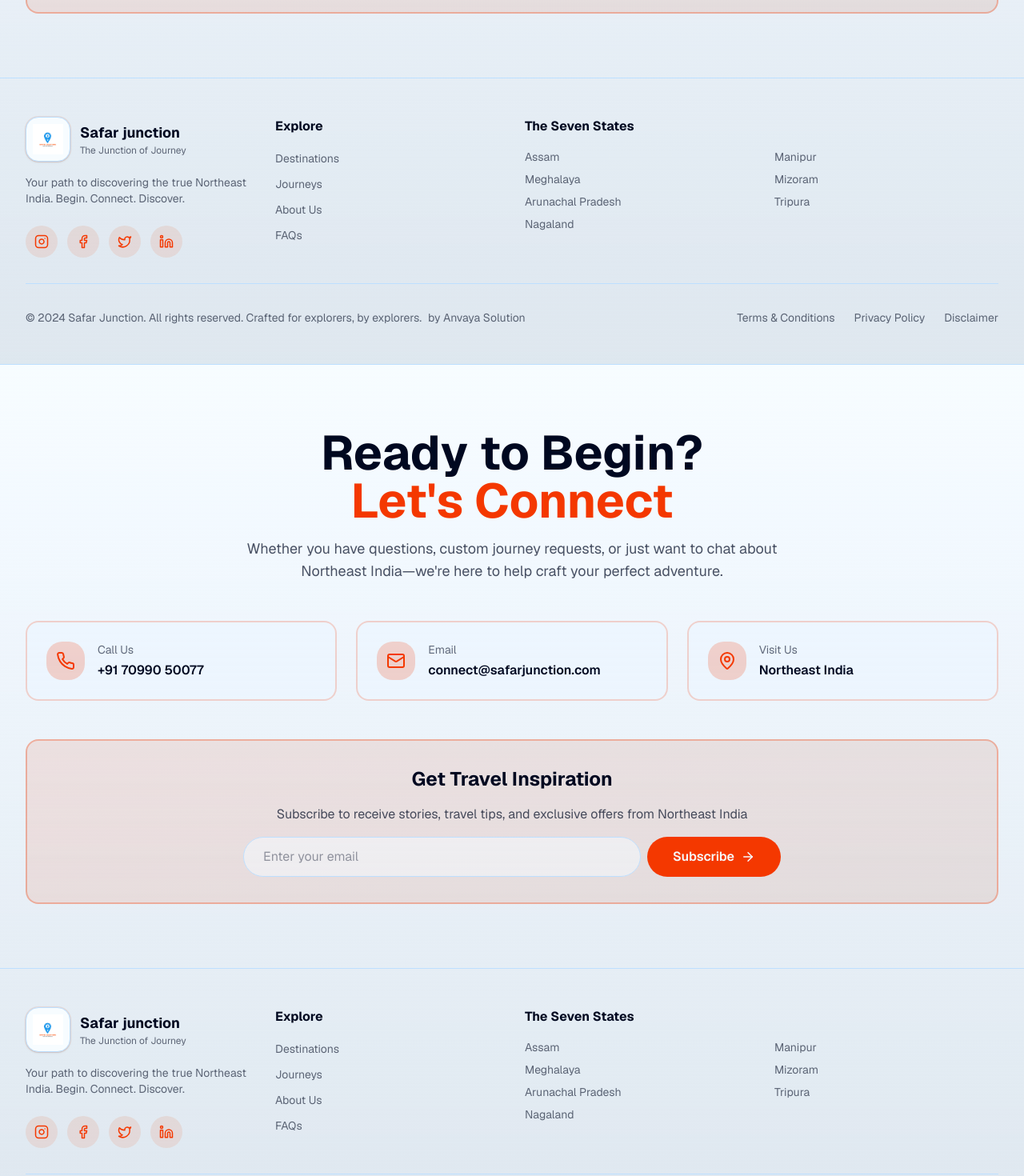
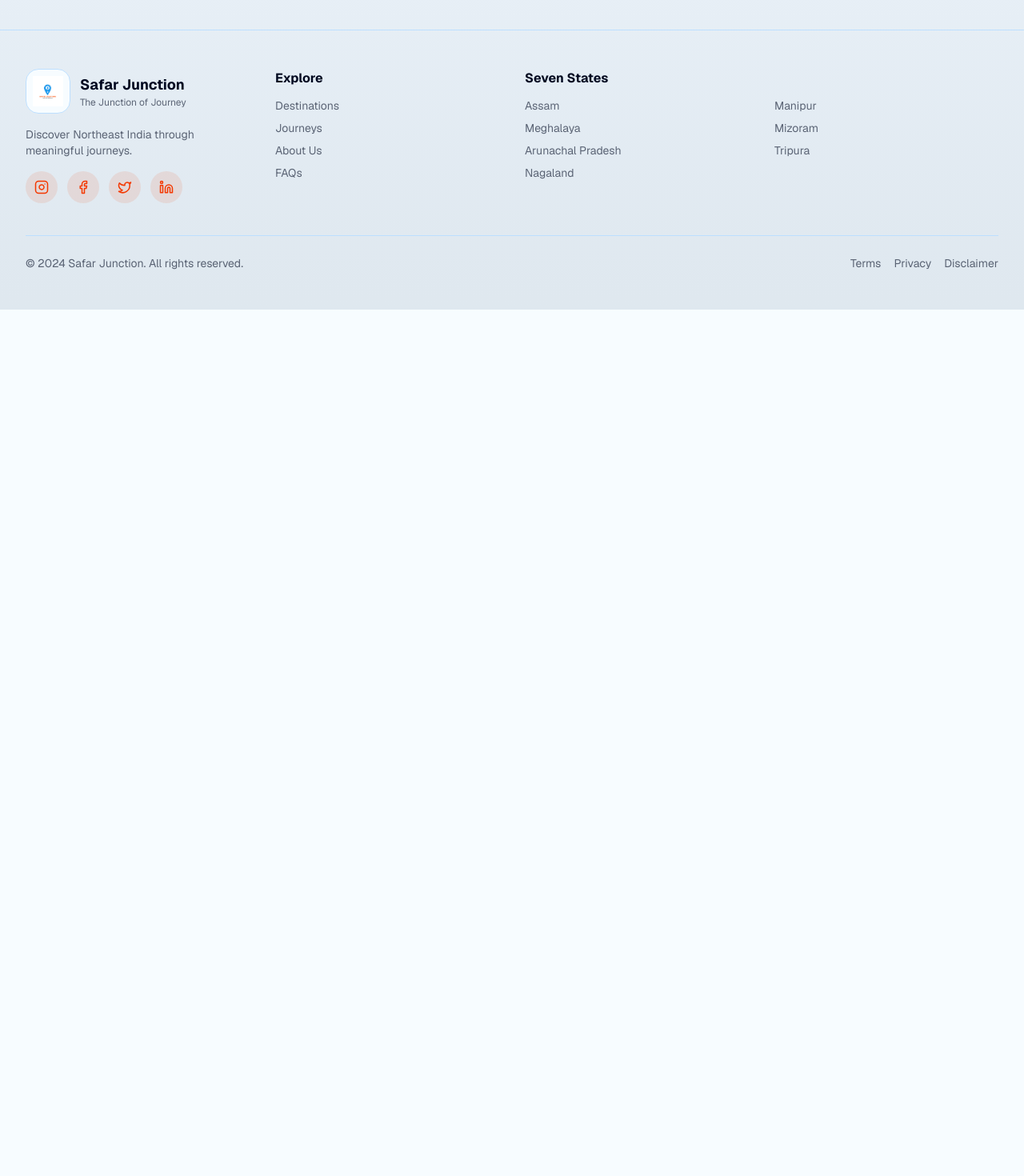
Before and after one commit to nayanjyotigogoi/safarjunction, a Next.js app: page /journeys/1 in a window 1280 px wide. Shown: the part 3740-5210 px from the top of the page at 80% size. After the commit the page ends 4127 px from the top, so only its background shows below. Built offline with nearby package versions, Linux system fonts and the light colour scheme.

Commit message:
footer issue fixed

```diff
--- a/app/about/page.tsx
+++ b/app/about/page.tsx
@@ -1,5 +1,5 @@
 import Header from '@/components/Header'
-import Footer from '@/components/Footer'
+
 import Image from "next/image"
 
 import { Heart, Globe, Users, Lightbulb } from 'lucide-react'
@@ -284,7 +284,7 @@ export default function AboutPage() {
           </div>
         </section>
       </main>
-      <Footer />
+
     </div>
   )
 }
--- a/app/contact/page.tsx
+++ b/app/contact/page.tsx
@@ -4,7 +4,7 @@ import React from "react"
 
 import { useState } from 'react'
 import Header from '@/components/Header'
-import Footer from '@/components/Footer'
+
 import { Mail, Phone, MapPin, Send, CheckCircle } from 'lucide-react'
 
 export default function ContactPage() {
@@ -383,7 +383,7 @@ const handleSubmit = async (e: React.FormEvent<HTMLFormElement>) => {
           </div>
         </section>
       </main>
-      <Footer />
+
     </div>
   )
 }
--- a/app/destinations/[id]/page.tsx
+++ b/app/destinations/[id]/page.tsx
@@ -2,7 +2,7 @@
 
 import { useParams } from 'next/navigation'
 import Header from '@/components/Header'
-import Footer from '@/components/Footer'
+
 import Image from 'next/image'
 import Link from 'next/link'
 import { Calendar, MapPin, Star } from 'lucide-react'
@@ -173,8 +173,6 @@ export default function DestinationDetailPage() {
 
         </div>
       </main>
-
-      <Footer />
     </div>
   )
 }
--- a/app/destinations/page.tsx
+++ b/app/destinations/page.tsx
@@ -1,7 +1,7 @@
 'use client'
 
 import Header from '@/components/Header'
-import Footer from '@/components/Footer'
+
 import { motion } from 'framer-motion'
 import Link from 'next/link'
 import Image from 'next/image'
@@ -100,7 +100,7 @@ export default function DestinationsPage() {
 
       </main>
 
-      <Footer />
+
     </div>
   )
 }
--- a/app/disclaimer/page.tsx
+++ b/app/disclaimer/page.tsx
@@ -1,7 +1,7 @@
 'use client'
 
 import Header from '@/components/Header'
-import Footer from '@/components/Footer'
+
 
 export default function DisclaimerPage() {
   return (
@@ -51,7 +51,7 @@ export default function DisclaimerPage() {
         </div>
       </main>
 
-      <Footer />
+
     </div>
   )
 }
--- a/app/faq/page.tsx
+++ b/app/faq/page.tsx
@@ -1,7 +1,6 @@
 'use client'
 
 import Header from '@/components/Header'
-import Footer from '@/components/Footer'
 
 export default function FAQPage() {
   return (
@@ -123,7 +122,6 @@ export default function FAQPage() {
         </div>
       </main>
 
-      <Footer />
     </div>
   )
 }
--- a/app/journeys/[id]/page.tsx
+++ b/app/journeys/[id]/page.tsx
@@ -2,7 +2,6 @@
 
 import { useParams } from 'next/navigation'
 import Header from '@/components/Header'
-import Footer from '@/components/Footer'
 import Image from 'next/image'
 import Link from 'next/link'
 import {
@@ -42,7 +41,7 @@ export default function JourneyDetailPage() {
             Back to Journeys
           </Link>
         </div>
-        <Footer />
+
       </div>
     )
   }
@@ -332,7 +331,6 @@ export default function JourneyDetailPage() {
         </div>
       </main>
 
-      <Footer />
     </div>
   )
 }
--- a/app/journeys/page.tsx
+++ b/app/journeys/page.tsx
@@ -2,7 +2,6 @@
 
 import { useMemo, useState } from 'react'
 import Header from '@/components/Header'
-import Footer from '@/components/Footer'
 import Link from 'next/link'
 import Image from 'next/image'
 import { Calendar, Zap, Star } from 'lucide-react'
@@ -199,7 +198,6 @@ export default function JourneysPage() {
 
       </main>
 
-      <Footer />
     </div>
   )
 }
--- a/app/page.tsx
+++ b/app/page.tsx
@@ -3,7 +3,7 @@ import Hero from '@/components/Hero'
 import InteractiveMap from '@/components/InteractiveMap'
 import JourneyCards from '@/components/JourneyCards'
 import About from '@/components/About'
-import Footer from '@/components/Footer'
+
 
 export default function Home() {
   return (
@@ -15,7 +15,6 @@ export default function Home() {
         <InteractiveMap />
         <About />
       </main>
-      <Footer />
     </div>
   )
 }
--- a/app/privacy-policy/page.tsx
+++ b/app/privacy-policy/page.tsx
@@ -1,7 +1,7 @@
 'use client'
 
 import Header from '@/components/Header'
-import Footer from '@/components/Footer'
+
 
 export default function PrivacyPolicyPage() {
   return (
@@ -62,7 +62,7 @@ export default function PrivacyPolicyPage() {
         </div>
       </main>
 
-      <Footer />
+
     </div>
   )
 }
--- a/app/terms/page.tsx
+++ b/app/terms/page.tsx
@@ -1,7 +1,7 @@
 'use client'
 
 import Header from '@/components/Header'
-import Footer from '@/components/Footer'
+
 
 export default function TermsPage() {
   return (
@@ -131,7 +131,7 @@ export default function TermsPage() {
         </div>
       </main>
 
-      <Footer />
+
     </div>
   )
 }
--- a/components/Footer.tsx
+++ b/components/Footer.tsx
@@ -1,17 +1,30 @@
 'use client'
 
 import { motion } from 'framer-motion'
-import { Mail, Phone, MapPin, Instagram, Facebook, Linkedin, Twitter, ArrowRight } from 'lucide-react'
-import { useState } from "react"
-import Image from "next/image"
+import {
+  Mail,
+  Phone,
+  MapPin,
+  Instagram,
+  Facebook,
+  Linkedin,
+  Twitter,
+  ArrowRight,
+} from 'lucide-react'
+import { useState } from 'react'
+import Image from 'next/image'
 
 export default function Footer() {
+  const [newsletterEmail, setNewsletterEmail] = useState('')
+  const [loading, setLoading] = useState(false)
+  const [success, setSuccess] = useState(false)
+
   const contactMethods = [
     {
       icon: Phone,
       label: 'Call Us',
       value: '+91 70990 50077',
-      href: 'tel:+91',
+      href: 'tel:+917099050077',
     },
     {
       icon: Mail,
@@ -40,103 +53,85 @@ export default function Footer() {
     { icon: Twitter, href: '#', label: 'Twitter' },
     { icon: Linkedin, href: '#', label: 'LinkedIn' },
   ]
-const [newsletterEmail, setNewsletterEmail] = useState("")
-const [loading, setLoading] = useState(false)
-const [success, setSuccess] = useState(false)
 
   return (
-    <footer id="contact" className="relative bg-gradient-to-b from-background to-secondary/10 border-t border-border">
-      {/* Contact Section */}
+    <footer className="bg-gradient-to-b from-background to-secondary/10 border-t border-border">
+
+      {/* ================= CONTACT + NEWSLETTER ================= */}
       <div className="px-4 sm:px-6 lg:px-8 py-20">
         <div className="max-w-7xl mx-auto space-y-12">
-          {/* Contact Header */}
+
+          {/* Header */}
           <motion.div
             initial={{ opacity: 0, y: 20 }}
             whileInView={{ opacity: 1, y: 0 }}
             viewport={{ once: true }}
-            className="text-center space-y-4 mb-12"
+            className="text-center space-y-4"
           >
-            <h2 className="text-5xl sm:text-6xl font-bold text-foreground">
+            <h2 className="text-4xl sm:text-5xl font-bold">
               Ready to Begin?
               <br />
-              <span className="text-accent">Let's Connect</span>
+              <span className="text-accent">Let’s Connect</span>
             </h2>
-            <p className="text-lg text-foreground/70 max-w-2xl mx-auto">
-              Whether you have questions, custom journey requests, or just want to chat about Northeast India—we're here to help craft your perfect adventure.
+            <p className="text-foreground/70 max-w-2xl mx-auto">
+              Questions, custom journeys, or just travel inspiration — we’re here.
             </p>
           </motion.div>
 
-          {/* Contact Methods Grid */}
-          <motion.div
-            initial={{ opacity: 0 }}
-            whileInView={{ opacity: 1 }}
-            viewport={{ once: true }}
-            className="grid grid-cols-1 md:grid-cols-3 gap-6 mb-12"
-          >
-            {contactMethods.map((method, idx) => {
+          {/* Contact Cards */}
+          <div className="grid grid-cols-1 md:grid-cols-3 gap-6">
+            {contactMethods.map((method, i) => {
               const Icon = method.icon
               return (
-                <motion.a
-                  key={idx}
+                <a
+                  key={i}
                   href={method.href}
-                  initial={{ opacity: 0, y: 20 }}
-                  whileInView={{ opacity: 1, y: 0 }}
-                  viewport={{ once: true }}
-                  transition={{ delay: idx * 0.1 }}
-                  className="p-6 rounded-2xl border-2 border-accent/20 bg-card/50 hover:border-accent hover:bg-accent/5 transition-all duration-300 group cursor-pointer"
+                  className="p-6 rounded-2xl border border-accent/20 bg-card/50 hover:border-accent transition"
                 >
                   <div className="flex items-center gap-4">
-                    <div className="w-12 h-12 rounded-lg bg-accent/20 flex items-center justify-center flex-shrink-0 group-hover:bg-accent/40 transition-all">
-                      <Icon size={24} className="text-accent" />
+                    <div className="w-12 h-12 rounded-lg bg-accent/20 flex items-center justify-center">
+                      <Icon className="text-accent" />
                     </div>
                     <div>
-                      <p className="text-sm text-foreground/60 mb-1">{method.label}</p>
-                      <p className="font-semibold text-foreground">{method.value}</p>
+                      <p className="text-sm text-foreground/60">{method.label}</p>
+                      <p className="font-semibold">{method.value}</p>
                     </div>
                   </div>
-                </motion.a>
+                </a>
               )
             })}
-          </motion.div>
+          </div>
 
-          {/* Newsletter Section */}
-          <motion.div
-            initial={{ opacity: 0, y: 20 }}
-            whileInView={{ opacity: 1, y: 0 }}
-            viewport={{ once: true }}
-            className="p-8 rounded-2xl border-2 border-accent/30 bg-gradient-to-r from-accent/10 to-primary/10"
-          >
-            <div className="max-w-2xl mx-auto space-y-4 text-center">
-              <h3 className="text-2xl font-bold text-foreground">Get Travel Inspiration</h3>
+          {/* Newsletter */}
+          <div className="p-8 rounded-2xl border border-accent/30 bg-gradient-to-r from-accent/10 to-primary/10">
+            <div className="max-w-2xl mx-auto text-center space-y-4">
+              <h3 className="text-2xl font-bold">Get Travel Inspiration</h3>
               <p className="text-foreground/70">
-                Subscribe to receive stories, travel tips, and exclusive offers from Northeast India
+                Stories, tips & exclusive Northeast India journeys.
               </p>
+
               <form
-  className="flex gap-2"
                 onSubmit={async (e) => {
                   e.preventDefault()
                   setLoading(true)
-
                   try {
-      const res = await fetch("/api/newsletter", {
-        method: "POST",
-        headers: { "Content-Type": "application/json" },
+                    const res = await fetch('/api/newsletter', {
+                      method: 'POST',
+                      headers: { 'Content-Type': 'application/json' },
                       body: JSON.stringify({ email: newsletterEmail }),
                     })
-
                     const data = await res.json()
-
                     if (!data.success) throw new Error()
-
                     setSuccess(true)
-      setNewsletterEmail("")
+                    setNewsletterEmail('')
                     setTimeout(() => setSuccess(false), 4000)
                   } catch {
-      alert("Subscription failed. Try again.")
+                    alert('Subscription failed. Try again.')
                   } finally {
                     setLoading(false)
                   }
                 }}
+                className="flex flex-col sm:flex-row gap-3"
               >
                 <input
                   type="email"
@@ -144,53 +139,46 @@ const [success, setSuccess] = useState(false)
                   value={newsletterEmail}
                   onChange={(e) => setNewsletterEmail(e.target.value)}
                   placeholder="Enter your email"
-    className="flex-1 px-6 py-3 rounded-full bg-background/50 border border-border focus:border-accent focus:outline-none text-foreground placeholder:text-foreground/40 transition-all"
+                  className="flex-1 px-5 py-3 rounded-full border border-border bg-background"
                 />
 
                 <button
                   type="submit"
                   disabled={loading}
-    className="px-8 py-3 bg-accent hover:bg-accent/90 disabled:bg-accent/60 text-accent-foreground rounded-full font-semibold transition-all duration-300 hover:shadow-xl flex items-center gap-2"
+                  className="w-full sm:w-auto px-8 py-3 rounded-full bg-accent text-accent-foreground font-semibold flex items-center justify-center gap-2"
                 >
-    {loading ? "Subscribing..." : "Subscribe"}
+                  {loading ? 'Subscribing…' : 'Subscribe'}
                   <ArrowRight size={18} />
                 </button>
               </form>
 
               {success && (
                 <p className="text-sm text-accent mt-2">
-    Thanks for subscribing! 🌿
+                  Thanks for subscribing 🌿
                 </p>
               )}
-
             </div>
-          </motion.div>
+          </div>
         </div>
       </div>
 
-      {/* Footer Content */}
+      {/* ================= FOOTER BOTTOM ================= */}
       <div className="px-4 sm:px-6 lg:px-8 py-12 border-t border-border">
-        <div className="max-w-7xl mx-auto">
-          <div className="grid grid-cols-1 md:grid-cols-4 gap-8 mb-8">
+        <div className="max-w-7xl mx-auto grid grid-cols-1 md:grid-cols-4 gap-8">
+
           {/* Brand */}
           <div className="space-y-4">
             <div className="flex items-center gap-3">
-    {/* Logo Badge */}
-    <div className="relative w-14 h-14 rounded-2xl bg-background border border-border shadow-sm ring-1 ring-accent/10 overflow-hidden">
+              <div className="relative w-14 h-14 rounded-2xl border border-border bg-background">
                 <Image
                   src="/logo.png"
                   alt="Safar Junction Logo"
                   fill
                   className="object-contain p-2"
-        priority
                 />
               </div>
-
-    {/* Brand Name */}
-    <div className="leading-tight">
-      <h3 className="font-bold text-lg text-foreground">
-        Safar junction
-      </h3>
+              <div>
+                <h3 className="font-bold text-lg">Safar Junction</h3>
                 <p className="text-xs text-foreground/60">
                   The Junction of Journey
                 </p>
@@ -198,19 +186,17 @@ const [success, setSuccess] = useState(false)
             </div>
 
             <p className="text-sm text-foreground/60">
-    Your path to discovering the true Northeast India.
-    Begin. Connect. Discover.
+              Discover Northeast India through meaningful journeys.
             </p>
 
-  <div className="flex gap-3 pt-2">
-    {socialLinks.map((social, idx) => {
-      const Icon = social.icon
+            <div className="flex gap-3">
+              {socialLinks.map((s, i) => {
+                const Icon = s.icon
                 return (
                   <a
-          key={idx}
-          href={social.href}
-          className="w-10 h-10 rounded-lg bg-accent/10 hover:bg-accent/20 text-accent transition-all duration-300 flex items-center justify-center"
-          aria-label={social.label}
+                    key={i}
+                    href={s.href}
+                    className="w-10 h-10 rounded-lg bg-accent/10 flex items-center justify-center text-accent"
                   >
                     <Icon size={18} />
                   </a>
@@ -219,18 +205,14 @@ const [success, setSuccess] = useState(false)
             </div>
           </div>
 
-
-            {/* Quick Links */}
-            <div className="space-y-4">
-              <h4 className="font-bold text-foreground">Explore</h4>
-              <ul className="space-y-2">
-                {quickLinks.map((link, idx) => (
-                  <li key={idx}>
-                    <a
-                      href={link.href}
-                      className="text-sm text-foreground/60 hover:text-accent transition-colors duration-300"
-                    >
-                      {link.label}
+          {/* Links */}
+          <div>
+            <h4 className="font-bold mb-3">Explore</h4>
+            <ul className="space-y-2 text-sm text-foreground/60">
+              {quickLinks.map((l) => (
+                <li key={l.href}>
+                  <a href={l.href} className="hover:text-accent">
+                    {l.label}
                   </a>
                 </li>
               ))}
@@ -238,8 +220,8 @@ const [success, setSuccess] = useState(false)
           </div>
 
           {/* States */}
-            <div className="space-y-4">
-              <h4 className="font-bold text-foreground">The Seven States</h4>
+          <div>
+            <h4 className="font-bold mb-3">Seven States</h4>
             <ul className="space-y-2 text-sm text-foreground/60">
               <li>Assam</li>
               <li>Meghalaya</li>
@@ -248,9 +230,8 @@ const [success, setSuccess] = useState(false)
             </ul>
           </div>
 
-            {/* More States */}
-            <div className="space-y-4">
-              <h4 className="font-bold text-foreground">&nbsp;</h4>
+          <div>
+            <h4 className="font-bold mb-3">&nbsp;</h4>
             <ul className="space-y-2 text-sm text-foreground/60">
               <li>Manipur</li>
               <li>Mizoram</li>
@@ -260,34 +241,12 @@ const [success, setSuccess] = useState(false)
         </div>
 
         {/* Bottom Bar */}
-          <div className="border-t border-border pt-8 flex flex-col md:flex-row items-center justify-between gap-4">
-<p className="text-sm text-foreground/60 text-center md:text-left">
-  © 2024 Safar Junction. All rights reserved. Crafted for explorers, by explorers.
-  <span className="block md:inline md:ml-2">
-    by{' '}
-    <a
-      href="https://www.anvayasolution.com"
-      target="_blank"
-      rel="noopener noreferrer"
-      className="hover:text-accent transition-colors underline-offset-4 hover:underline"
-    >
-      Anvaya Solution
-    </a>
-  </span>
-</p>
-
-            <div className="flex gap-6 text-sm text-foreground/60">
-              <a href="/terms" className="hover:text-accent transition-colors">
-  Terms & Conditions
-</a>
-<a href="/privacy-policy" className="hover:text-accent transition-colors">
-  Privacy Policy
-</a>
-<a href="/disclaimer" className="hover:text-accent transition-colors">
-  Disclaimer
-</a>
-
-            </div>
+        <div className="mt-10 border-t border-border pt-6 flex flex-col md:flex-row items-center justify-between gap-4 text-sm text-foreground/60">
+          <p>© 2024 Safar Junction. All rights reserved.</p>
+          <div className="flex gap-4">
+            <a href="/terms" className="hover:text-accent">Terms</a>
+            <a href="/privacy-policy" className="hover:text-accent">Privacy</a>
+            <a href="/disclaimer" className="hover:text-accent">Disclaimer</a>
           </div>
         </div>
       </div>
```
Lines whose indentation alone changed are shown as unchanged.
